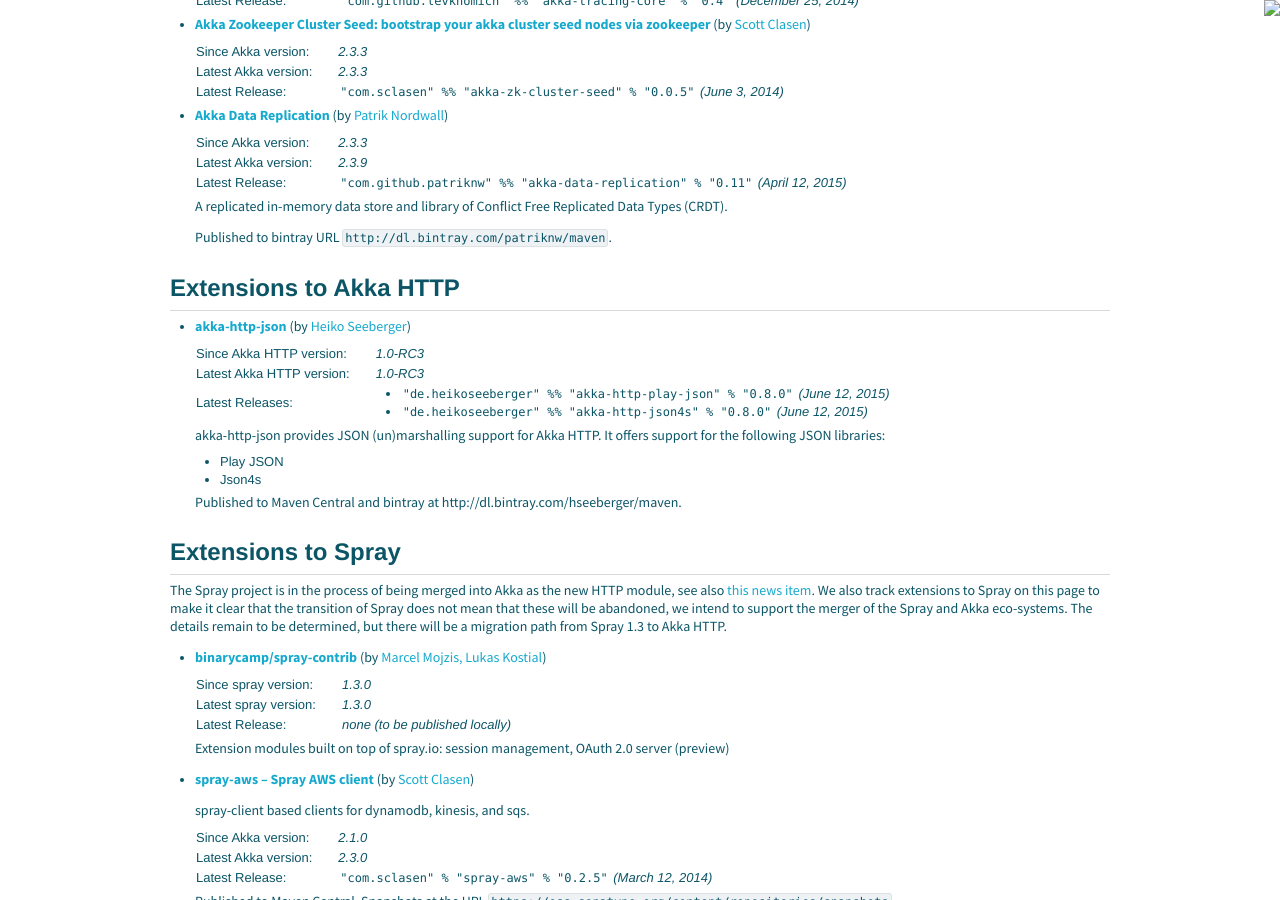
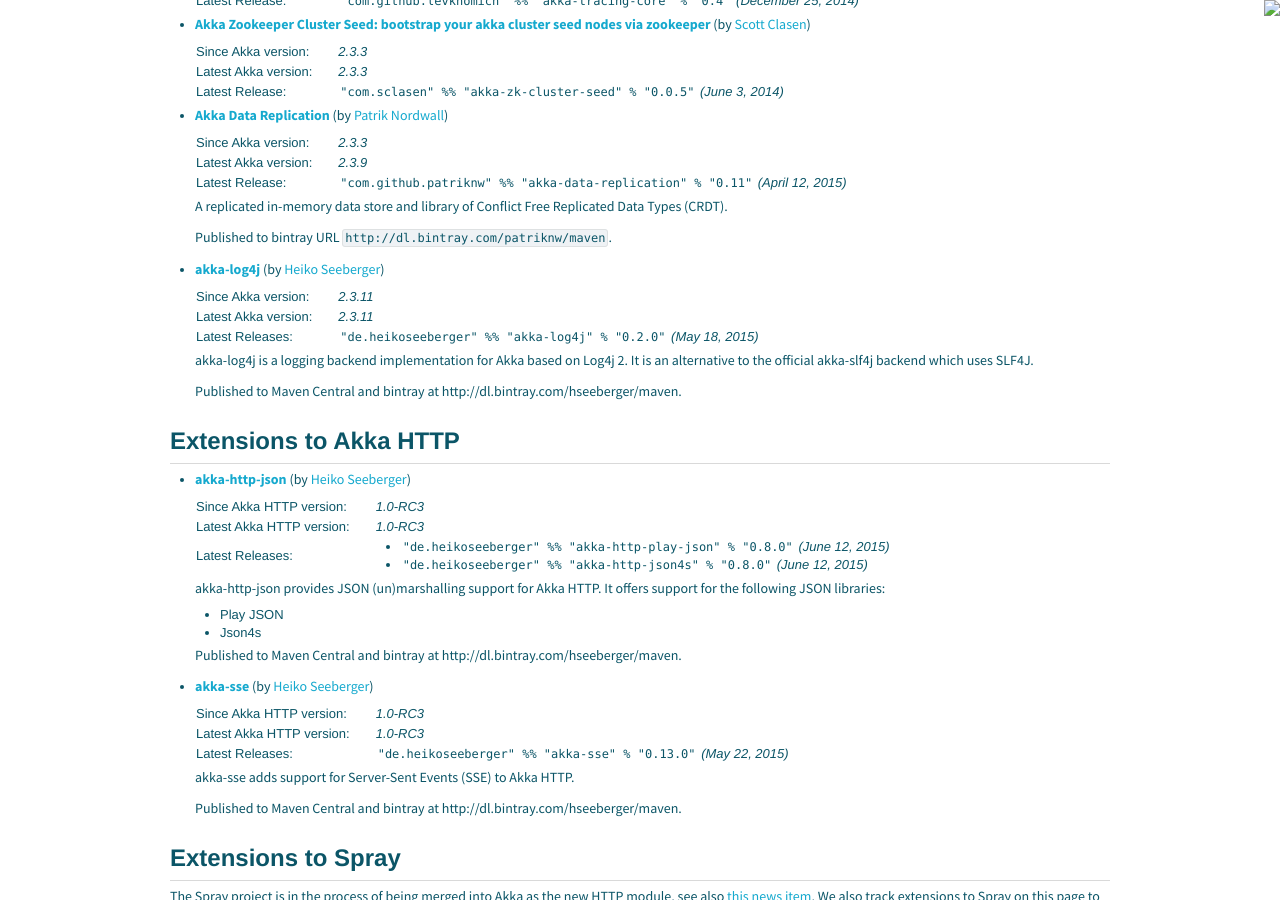
Before and after one commit to raboof/akka.github.com, a Jekyll site: the page built from community/index.md, in a window 1280 px wide and 900 px high, scrolled down 1188 px. Built offline with Jekyll 4.4.1, drawn with Linux system fonts in a browser that asks for light colours.

Commit message:
Add akka-sse and akka-log4j to community project page

```diff
--- a/community/index.md
+++ b/community/index.md
@@ -112,6 +112,18 @@
 
   Published to bintray URL `http://dl.bintray.com/patriknw/maven`.
 
+* **[akka-log4j](https://github.com/hseeberger/akka-log4j)** (by [Heiko Seeberger](http://heikoseeberger.de))
+
+  <table class="stats">
+  <tr><td>Since Akka version:</td><td>2.3.11</td></tr>
+  <tr><td>Latest Akka version:</td><td>2.3.11</td></tr>
+  <tr><td>Latest Releases:</td><td><code>"de.heikoseeberger" %% "akka-log4j" % "0.2.0"</code> (May 18, 2015)</td></tr>
+  </table>
+
+  akka-log4j is a logging backend implementation for Akka based on Log4j 2. It is an alternative to the official akka-slf4j backend which uses SLF4J.
+
+  Published to Maven Central and bintray at http://dl.bintray.com/hseeberger/maven.
+
 ## Extensions to Akka HTTP
 
 * **[akka-http-json](https://github.com/hseeberger/akka-http-json)** (by [Heiko Seeberger](http://heikoseeberger.de))
@@ -130,6 +142,18 @@
   akka-http-json provides JSON (un)marshalling support for Akka HTTP. It offers support for the following JSON libraries:
   - Play JSON
   - Json4s
+
+  Published to Maven Central and bintray at http://dl.bintray.com/hseeberger/maven.
+
+* **[akka-sse](https://github.com/hseeberger/akka-sse)** (by [Heiko Seeberger](http://heikoseeberger.de))
+
+  <table class="stats">
+  <tr><td>Since Akka HTTP version:</td><td>1.0-RC3</td></tr>
+  <tr><td>Latest Akka HTTP version:</td><td>1.0-RC3</td></tr>
+  <tr><td>Latest Releases:</td><td><code>"de.heikoseeberger" %% "akka-sse" % "0.13.0"</code> (May 22, 2015)</td></tr>
+  </table>
+
+  akka-sse adds support for Server-Sent Events (SSE) to Akka HTTP.
 
   Published to Maven Central and bintray at http://dl.bintray.com/hseeberger/maven.
 
```
